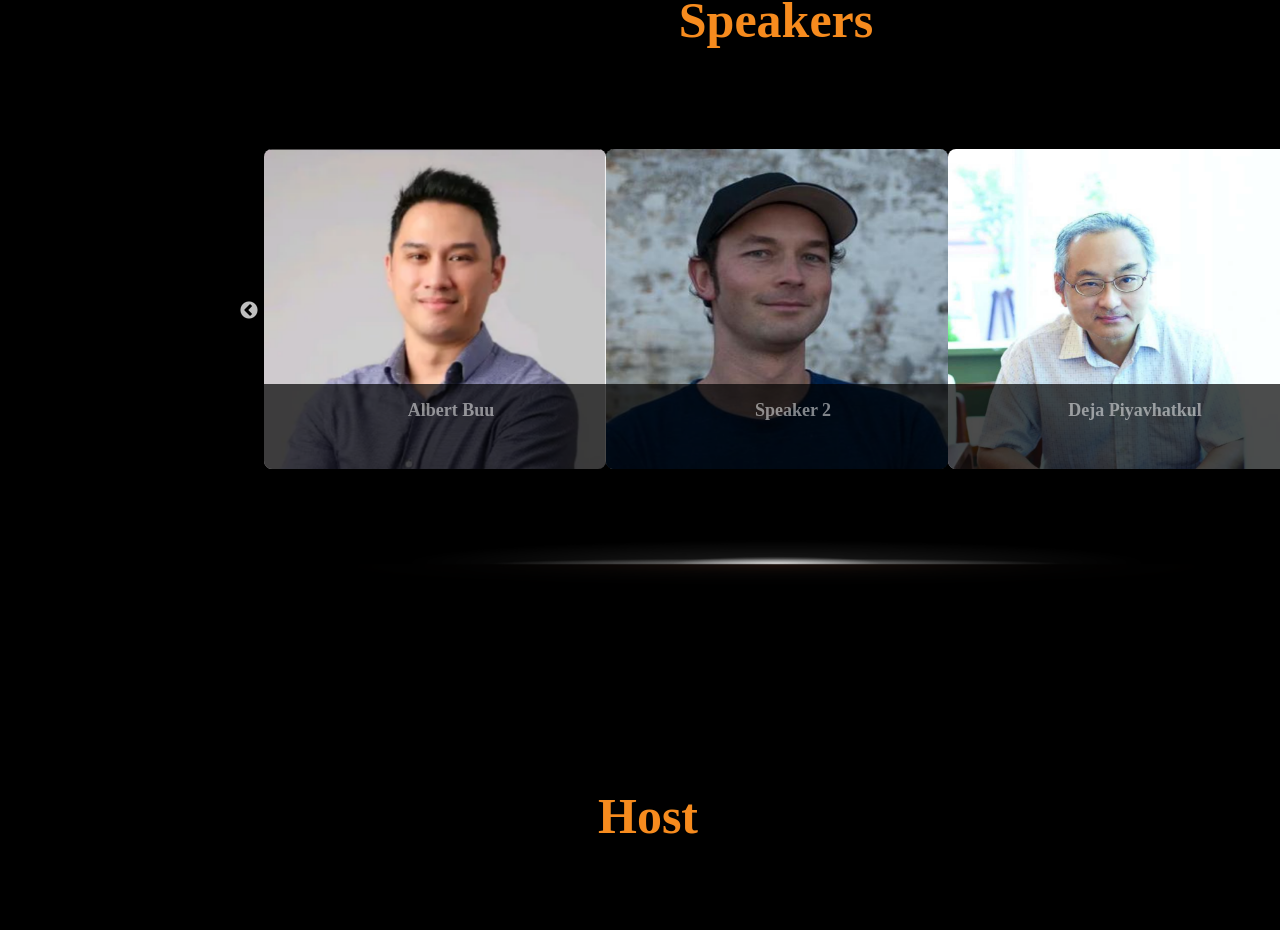
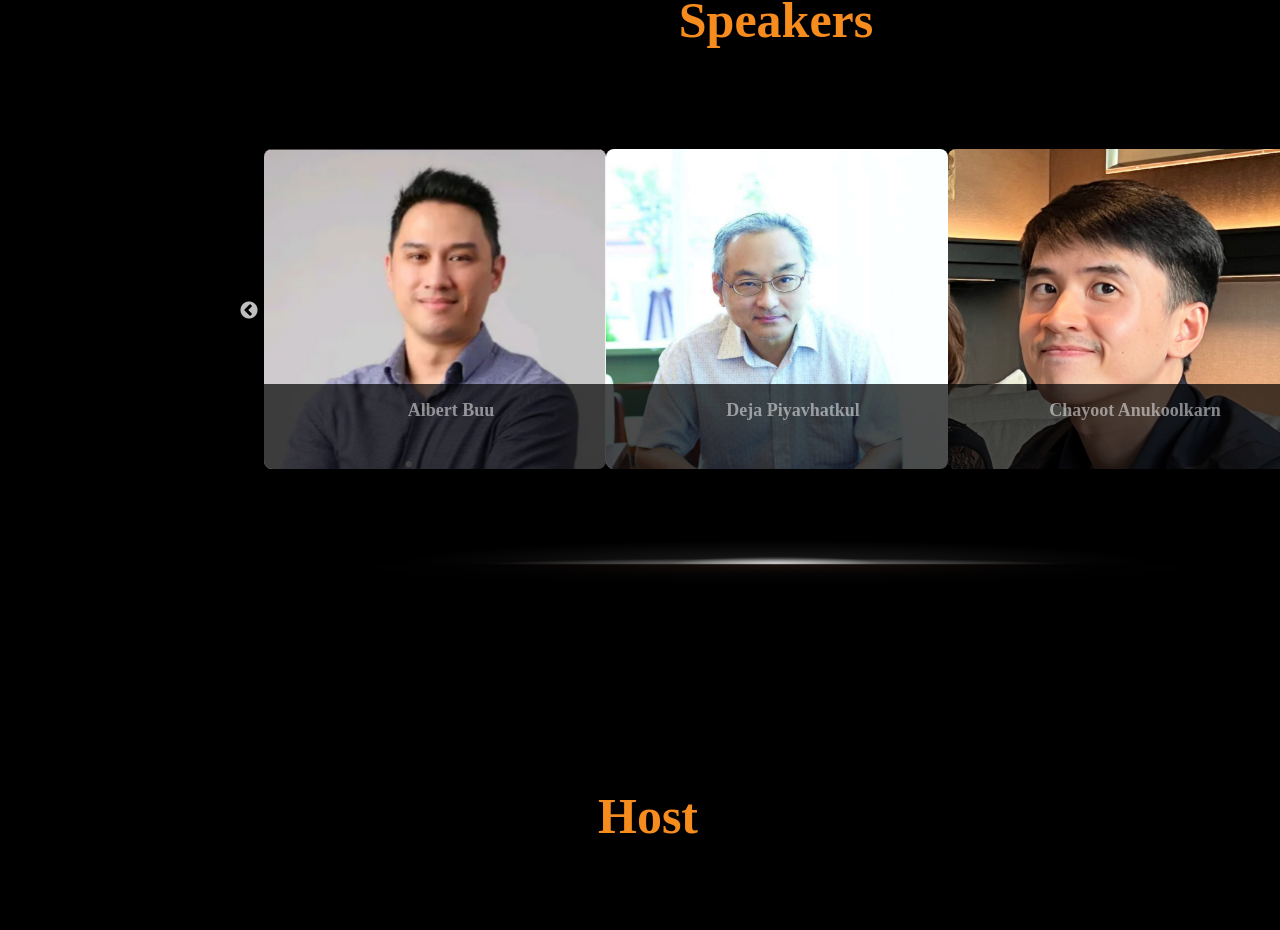
Before and after one commit to Krittanai2933/TBC2024_Website, a React (Vite) app: page / in a window 1280 px wide. Shown: the part 2915-3845 px from the top of the page. Built offline with nearby package versions, Linux system fonts and the light colour scheme; the HTML template or start-up script is replaced by a standard one.

Commit message:
Update Carousel2.jsx

```diff
--- a/src/components/pages/Carousel2.jsx
+++ b/src/components/pages/Carousel2.jsx
@@ -37,7 +37,7 @@ export const Carousel2 = () => {
 
     const speakers = [
       { image: image1, name: 'Albert Buu'},
-      { image: image2, name: 'Speaker 2' },
+      // { image: image2, name: 'Speaker 2' },
       { image: image3, name: 'Deja Piyavhatkul'},
       { image: image4, name: 'Chayoot Anukoolkarn' },
       { image: image5, name: 'Dea Rezkhita'},
@@ -51,7 +51,7 @@ export const Carousel2 = () => {
       { image: image13, name: 'Michael R. Keag'},
       { image: image14, name: 'Rolan Bewick'},
       { image: image15, name: 'Thanakrit Sangnongban' },
-      { image: image16, name: 'Speaker 16'},
+      // { image: image16, name: 'Speaker 16'},
       { image: image17, name: 'Wichit Saiklao'},
       { image: image18, name: 'Siraphop Nilbodee' },
       { image: image19, name: 'Sakchai Pratantip'},
```
